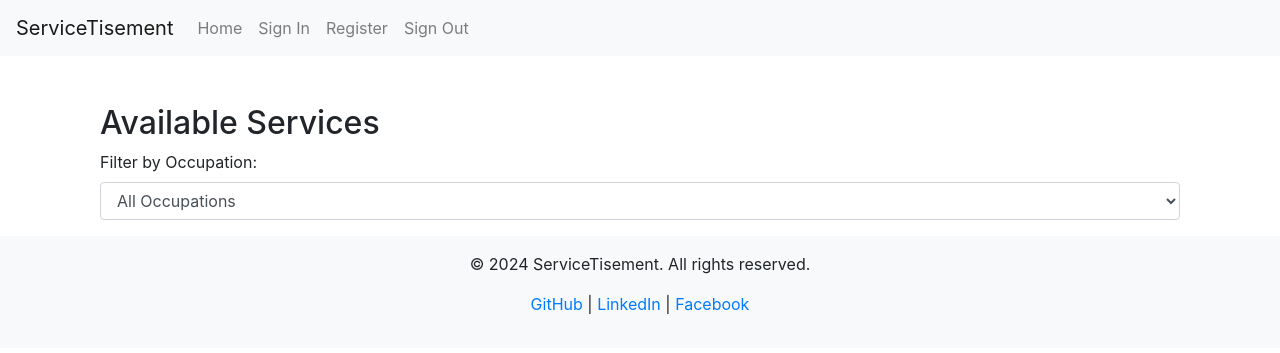
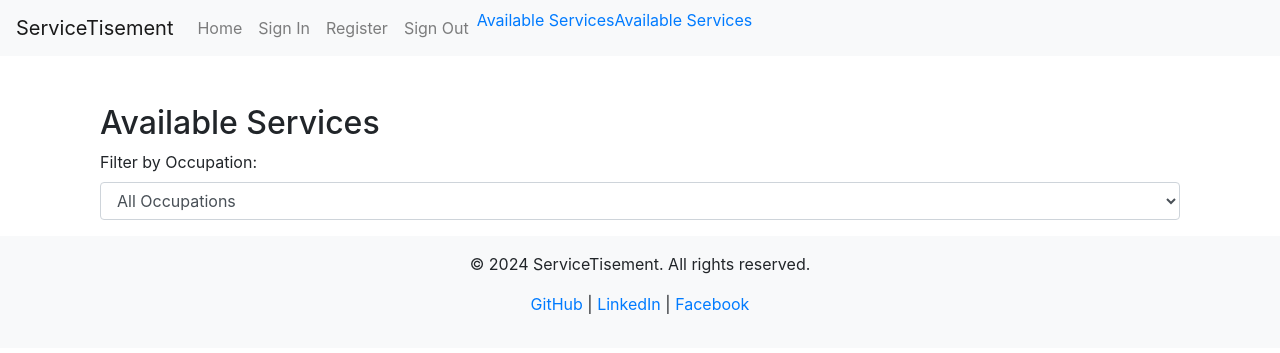
Before and after one commit to SanorSmith/SanorSmith-CI_PP4_SD-ADSConnecter, a Django app: page /available-services/ in a window 1280 px wide. Shown: the top 353 px of the page. Run offline with Django 5.2, Linux system fonts and the light colour scheme; data that the repository does not hold is empty; some libraries are stand-ins or nearby versions.

Commit message:
Add add service and available services links to the base.html navbar

```diff
--- a/servicetisement/ads/templates/base.html
+++ b/servicetisement/ads/templates/base.html
@@ -33,6 +33,12 @@
                     <li class="nav-item"></li>
                         <a class="nav-link" href="{% url 'sign_out' %}">Sign Out</a>
                     </li>
+                    <li>
+                        <a href="{% url 'available_services' %}">Available Services</a>
+                    </li>
+                    <li>
+                        <a href="{% url 'add_service' %}">Available Services</a>
+                    </li>
             </ul>
         </div>
     </nav>
```
